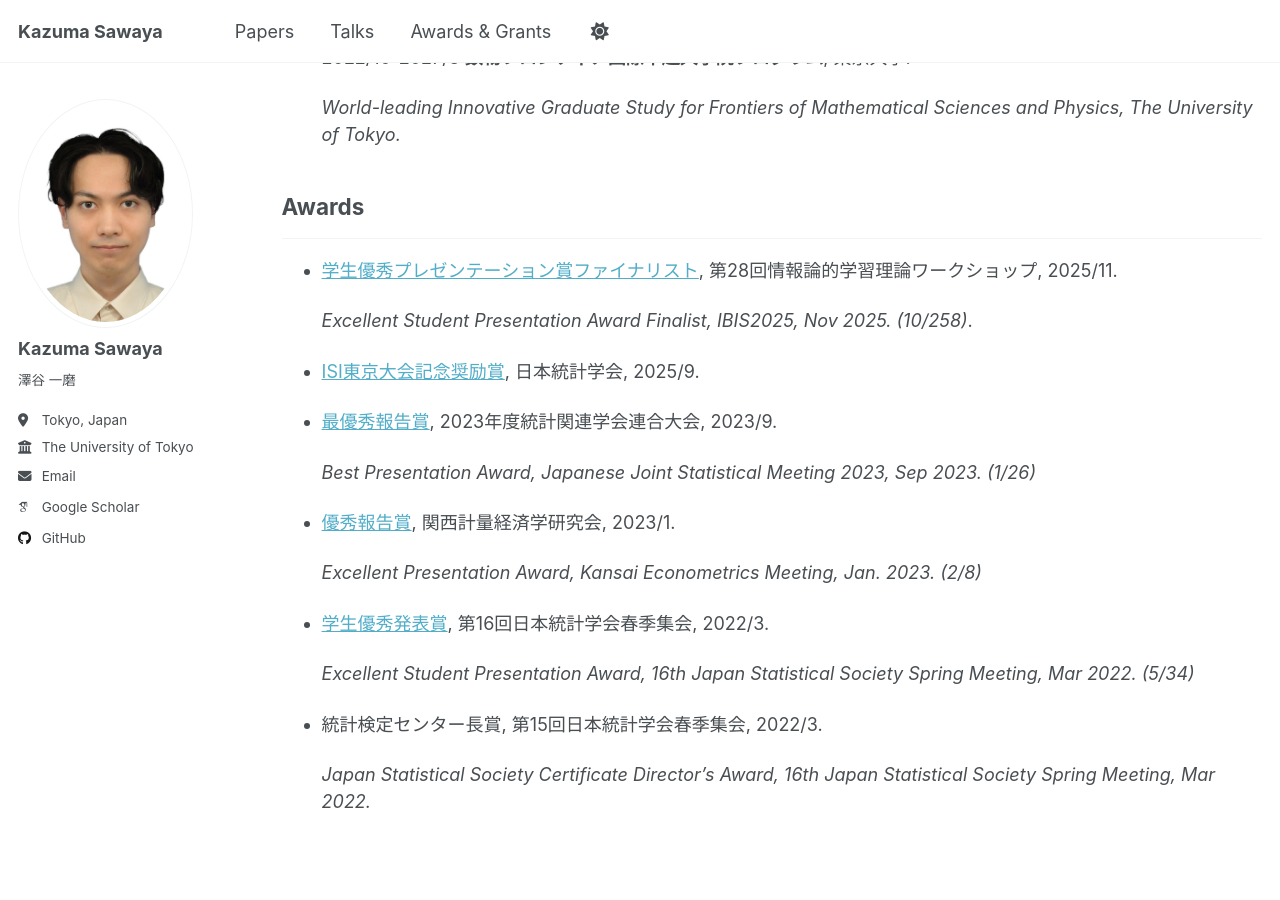
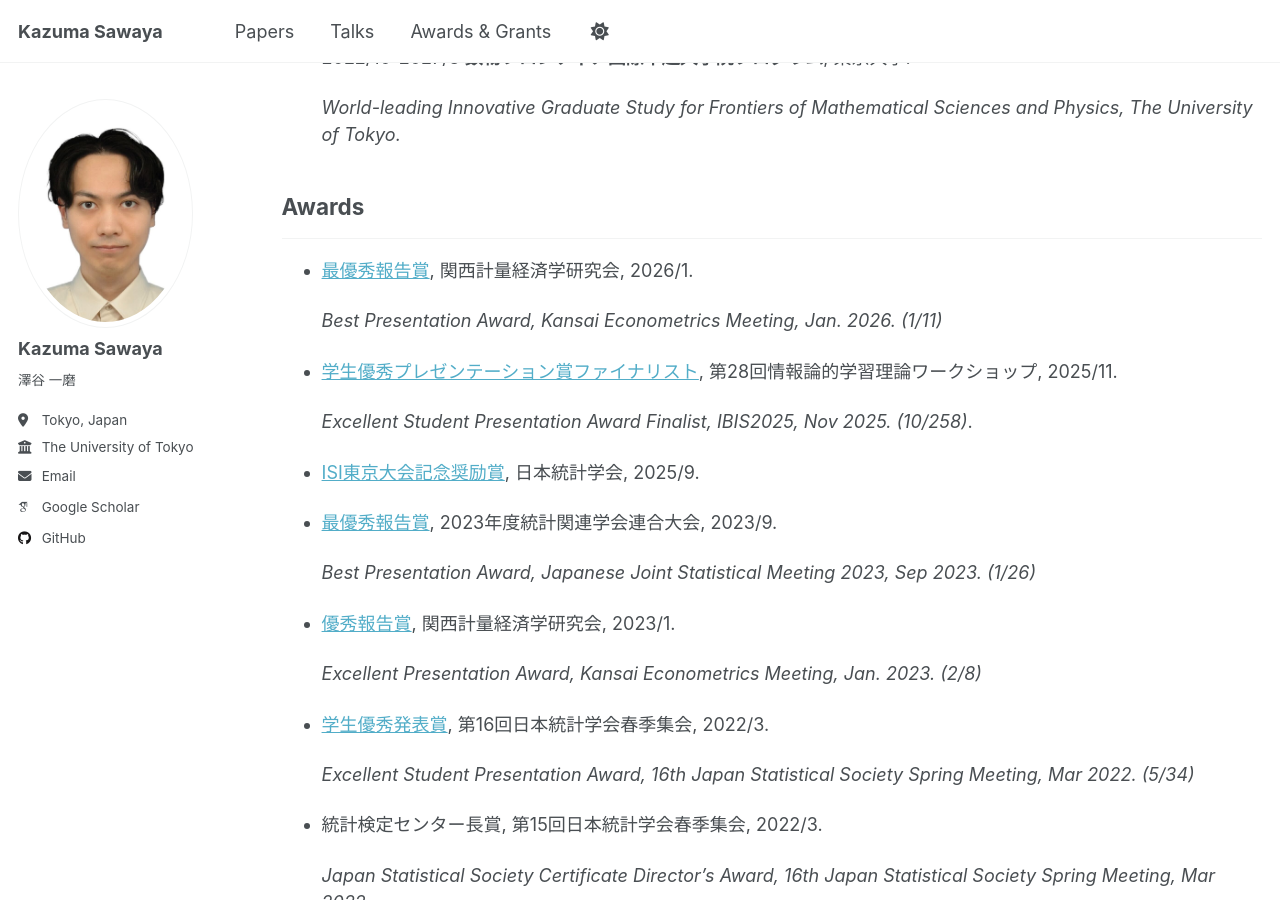
Before and after one commit to sawaya-ka/sawaya-ka.github.io, a Jekyll site: the page built from _pages/awards.md, in a window 1280 px wide and 900 px high, scrolled down 421 px. Built offline with Jekyll 4.4.1, drawn with Linux system fonts in a browser that asks for light colours; some web fonts are replaced; a script that is not in the unit is left out.

Commit message:
Update awards.md

```diff
--- a/_pages/awards.md
+++ b/_pages/awards.md
@@ -24,6 +24,10 @@ author_profile: true
 
 ## Awards
 ---
+- [最優秀報告賞](https://sites.google.com/view/keiryo-keizai-kenkyu/%E5%84%AA%E7%A7%80%E5%A0%B1%E5%91%8A%E8%B3%9E?authuser=0), 関西計量経済学研究会, 2026/1.
+
+  *Best Presentation Award, Kansai Econometrics Meeting, Jan. 2026. (1/11)*
+
 - [学生優秀プレゼンテーション賞ファイナリスト](https://ibisml.org/ibis2025/awards/), 第28回情報論的学習理論ワークショップ, 2025/11.
 
   *Excellent Student Presentation Award Finalist, IBIS2025, Nov 2025. (10/258)*.
```
